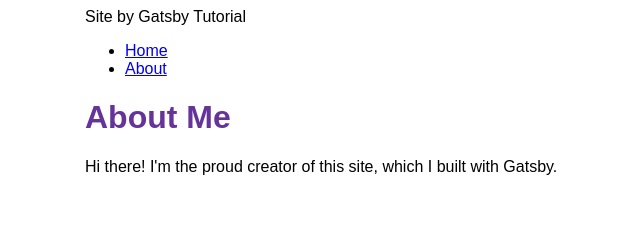
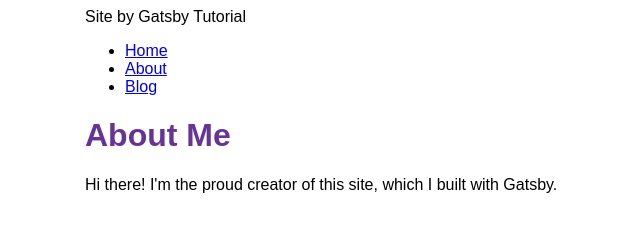
Before and after one commit to kmbys/site-by-gatsby-tutorial, a Gatsby site: page /about in a window 1280 px wide. Shown: the whole page, without its empty margins (305-945 px from the left). Built offline with nearby package versions, Linux system fonts and the light colour scheme; Gatsby itself is replaced by a stand-in of ours.

Commit message:
add blog page

```diff
--- a/src/components/layout.js
+++ b/src/components/layout.js
@@ -32,6 +32,9 @@
                     <li className={navLinkItem}>
                         <Link to="/about" className={navLinkText}>About</Link>
                     </li>
+                    <li className={navLinkItem}>
+                        <Link to="/blog" className={navLinkText}>Blog</Link>
+                    </li>
                 </ul>
             </nav>
             <main>
```
Also changed, not shown: src/pages/blog.js (added, +12 -0 lines).
